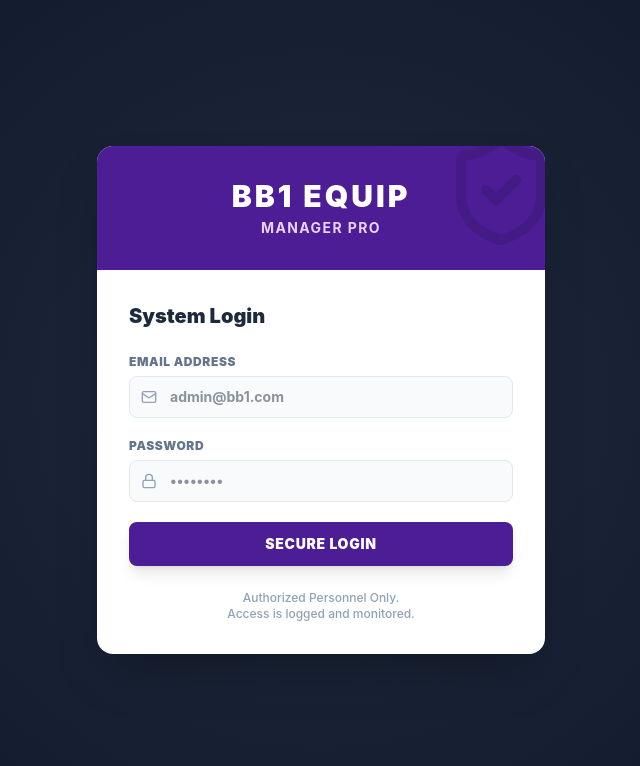
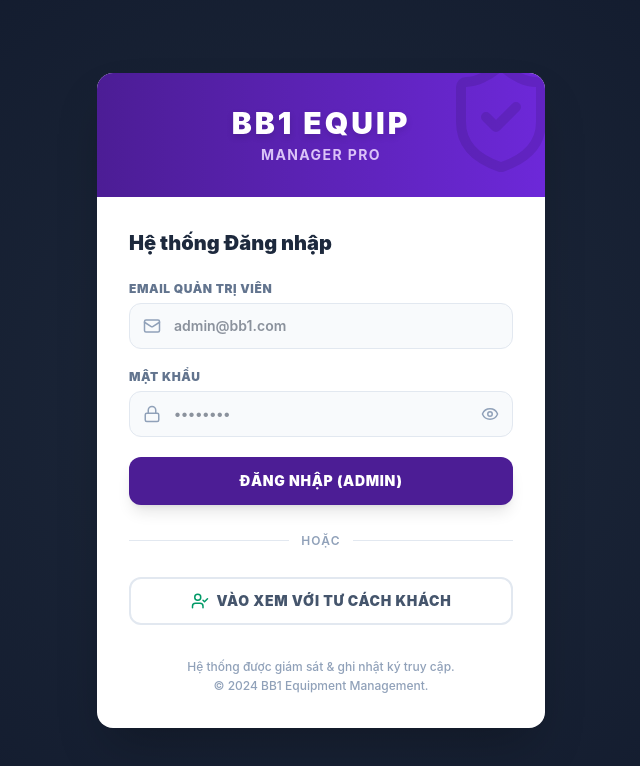
Before and after one commit to congnv-2026/bb1-equip-manager, a React (Vite) app: page / in a window 1280 px wide. Shown: the top 766 px of the page, without its empty margins (319-959 px from the left). Built offline with nearby package versions, Linux system fonts and the light colour scheme; no server answers.

Commit message:
Cập nhật #1

```diff
--- a/src/App.jsx
+++ b/src/App.jsx
@@ -7,10 +7,12 @@ import Preservation from './pages/Preservation';
 import ItrMatrix from './pages/ItrMatrix';
 import Punchlist from './pages/Punchlist';
 import CompletionsDashboard from './pages/CompletionsDashboard';
-import Login from './pages/Login'; // Kéo màn hình Login vào
+import Login from './pages/Login';
 
 function App() {
   const [session, setSession] = useState(null);
+  // Khởi tạo trạng thái Khách ngay từ lúc mở web bằng cách đọc localStorage
+  const [isGuest, setIsGuest] = useState(() => localStorage.getItem('bb1_guest_mode') === 'true');
   const [activeModule, setActiveModule] = useState('completionsDashboard');
   const [isInitializing, setIsInitializing] = useState(true);
 
@@ -23,6 +25,11 @@ function App() {
 
     const { data: { subscription } } = supabase.auth.onAuthStateChange((_event, session) => {
       setSession(session);
+      // Nếu Admin đăng xuất, tự động xóa luôn phiên Khách (nếu có)
+      if (!session) {
+        localStorage.removeItem('bb1_guest_mode');
+        setIsGuest(false);
+      }
     });
 
     return () => subscription.unsubscribe();
@@ -33,23 +40,29 @@ function App() {
     return <div className="h-screen w-screen bg-[#0f172a]"></div>;
   }
 
-  // NẾU CHƯA ĐĂNG NHẬP -> CHỈ ĐƯỢC THẤY MÀN HÌNH LOGIN
-  if (!session) {
-    return <Login />;
+  // NẾU CHƯA ĐĂNG NHẬP VÀ CŨNG KHÔNG PHẢI KHÁCH -> BẮT BUỘC Ở MÀN HÌNH LOGIN
+  if (!session && !isGuest) {
+    return (
+      <Login
+        onGuestLogin={() => setIsGuest(true)}
+      />
+    );
   }
 
-  // NẾU ĐÃ ĐĂNG NHẬP -> VÀO APP BÌNH THƯỜNG
+  // NẾU ĐÃ ĐĂNG NHẬP (ADMIN) HOẶC LÀ KHÁCH -> VÀO APP BÌNH THƯỜNG
   return (
     <div className="flex h-screen w-screen bg-slate-50 font-sans overflow-hidden">
-      <Sidebar activeModule={activeModule} setActiveModule={setActiveModule} />
+      {/* Truyền thêm cờ isGuest vào Sidebar để sau này bạn có thể ẩn/hiện menu tùy quyền */}
+      <Sidebar activeModule={activeModule} setActiveModule={setActiveModule} isGuest={isGuest} />
 
       <main className="flex-1 flex flex-col h-full bg-slate-50 relative min-w-0 overflow-hidden">
-        {activeModule === 'installDashboard' && <Dashboard />}
-        {activeModule === 'equipMaster' && <Matrix />}
-        {activeModule === 'preservation' && <Preservation />}
-        {activeModule === 'itrMatrix' && <ItrMatrix />}
-        {activeModule === 'punchlist' && <Punchlist />}
-        {activeModule === 'completionsDashboard' && <CompletionsDashboard />}
+        {/* Truyền cờ isGuest vào các trang để vô hiệu hóa nút Thêm/Sửa/Xóa nếu cần */}
+        {activeModule === 'installDashboard' && <Dashboard isGuest={isGuest} />}
+        {activeModule === 'equipMaster' && <Matrix isGuest={isGuest} />}
+        {activeModule === 'preservation' && <Preservation isGuest={isGuest} />}
+        {activeModule === 'itrMatrix' && <ItrMatrix isGuest={isGuest} />}
+        {activeModule === 'punchlist' && <Punchlist isGuest={isGuest} />}
+        {activeModule === 'completionsDashboard' && <CompletionsDashboard isGuest={isGuest} />}
       </main>
     </div>
   );
--- a/src/pages/Login.jsx
+++ b/src/pages/Login.jsx
@@ -1,12 +1,14 @@
 import React, { useState } from 'react';
 import { supabase } from '../supabase';
-import { Lock, Mail, AlertCircle, ShieldCheck } from 'lucide-react';
+import { Lock, Mail, AlertCircle, ShieldCheck, Eye, EyeOff, UserCheck, Loader2 } from 'lucide-react';
 
-export default function Login() {
+export default function Login({ onGuestLogin }) {
   const [email, setEmail] = useState('');
   const [password, setPassword] = useState('');
+  const [showPassword, setShowPassword] = useState(false);
   const [error, setError] = useState('');
   const [loading, setLoading] = useState(false);
+  const [guestLoading, setGuestLoading] = useState(false);
 
   const handleLogin = async (e) => {
     e.preventDefault();
@@ -18,79 +20,152 @@ export default function Login() {
       password,
     });
 
-    if (error) setError("Sai email hoặc mật khẩu. Vui lòng thử lại!");
+    if (error) {
+      // Bắt lỗi thông minh hơn
+      if (error.message.includes("Invalid login credentials")) {
+        setError("Email hoặc mật khẩu không chính xác!");
+      } else {
+        setError("Có lỗi xảy ra. Vui lòng thử lại!");
+      }
+    }
     setLoading(false);
   };
 
+  const handleGuestAccess = () => {
+    setGuestLoading(true);
+    // Hiệu ứng delay giả nhỏ để tạo cảm giác hệ thống đang xử lý thiết lập phiên Khách
+    setTimeout(() => {
+      localStorage.setItem('bb1_guest_mode', 'true');
+      if (onGuestLogin) {
+        onGuestLogin();
+      } else {
+        window.location.reload();
+      }
+    }, 600);
+  };
+
   return (
-    <div className="min-h-screen w-full flex items-center justify-center bg-[#0f172a] bg-opacity-95" style={{ backgroundImage: 'radial-gradient(circle at 50% 50%, #1e293b 0%, #0f172a 100%)' }}>
-      <div className="max-w-md w-full bg-white rounded-2xl shadow-2xl overflow-hidden animate-in fade-in zoom-in duration-300">
-        <div className="bg-[#4c1d95] p-8 text-center relative overflow-hidden">
-          <div className="absolute top-0 right-0 opacity-10 translate-x-4 -translate-y-4">
+    <div className="min-h-screen w-full flex items-center justify-center bg-[#0f172a] bg-opacity-95"
+         style={{ backgroundImage: 'radial-gradient(circle at 50% 50%, #1e293b 0%, #0f172a 100%)' }}>
+
+      <div className="max-w-md w-full bg-white rounded-2xl shadow-2xl overflow-hidden animate-in fade-in zoom-in duration-500">
+
+        {/* Header Section */}
+        <div className="bg-gradient-to-r from-[#4c1d95] to-[#6d28d9] p-8 text-center relative overflow-hidden">
+          <div className="absolute top-0 right-0 opacity-10 translate-x-4 -translate-y-4 transition-transform duration-700 hover:rotate-12">
             <ShieldCheck size={120} />
           </div>
-          <h1 className="text-3xl font-black text-white tracking-widest relative z-10">BB1 EQUIP</h1>
-          <p className="text-purple-200 font-bold text-sm tracking-widest mt-1 uppercase relative z-10">Manager Pro</p>
+          <h1 className="text-3xl font-black text-white tracking-widest relative z-10 drop-shadow-md">BB1 EQUIP</h1>
+          <p className="text-purple-200 font-bold text-sm tracking-widest mt-1 uppercase relative z-10 opacity-90">Manager Pro</p>
         </div>
 
+        {/* Body Section */}
         <div className="p-8">
           <h2 className="text-xl font-black text-slate-800 mb-6 flex items-center gap-2">
-            System Login
+            Hệ thống Đăng nhập
           </h2>
 
+          {/* Error Alert */}
           {error && (
-            <div className="mb-4 p-3 bg-red-50 border border-red-200 rounded-lg flex items-start gap-2 text-red-600 text-sm font-bold">
-              <AlertCircle size={16} className="mt-0.5 shrink-0" />
+            <div className="mb-5 p-3.5 bg-red-50 border-l-4 border-red-500 rounded-r-lg flex items-start gap-3 text-red-700 text-sm font-semibold animate-in slide-in-from-top-2">
+              <AlertCircle size={18} className="mt-0.5 shrink-0" />
               <p>{error}</p>
             </div>
           )}
 
+          {/* Admin Login Form */}
           <form onSubmit={handleLogin} className="space-y-5">
             <div>
-              <label className="text-xs font-black text-slate-500 uppercase tracking-wider mb-1.5 block">Email Address</label>
-              <div className="relative">
-                <div className="absolute inset-y-0 left-0 pl-3 flex items-center pointer-events-none">
-                  <Mail size={16} className="text-slate-400" />
+              <label className="text-xs font-black text-slate-500 uppercase tracking-wider mb-1.5 block">Email Quản trị viên</label>
+              <div className="relative group">
+                <div className="absolute inset-y-0 left-0 pl-3.5 flex items-center pointer-events-none transition-colors group-focus-within:text-purple-600">
+                  <Mail size={18} className="text-slate-400 group-focus-within:text-purple-600 transition-colors" />
                 </div>
                 <input
                   type="email"
                   required
+                  disabled={loading || guestLoading}
                   value={email}
                   onChange={(e) => setEmail(e.target.value)}
-                  className="w-full pl-10 pr-4 py-2.5 bg-slate-50 border border-slate-200 rounded-lg text-sm font-bold text-slate-800 outline-none focus:bg-white focus:border-purple-500 focus:ring-2 focus:ring-purple-200 transition-all"
+                  className="w-full pl-11 pr-4 py-3 bg-slate-50 border border-slate-200 rounded-xl text-sm font-semibold text-slate-800 outline-none focus:bg-white focus:border-purple-500 focus:ring-4 focus:ring-purple-500/10 transition-all disabled:opacity-60"
                   placeholder="admin@bb1.com"
                 />
               </div>
             </div>
 
             <div>
-              <label className="text-xs font-black text-slate-500 uppercase tracking-wider mb-1.5 block">Password</label>
-              <div className="relative">
-                <div className="absolute inset-y-0 left-0 pl-3 flex items-center pointer-events-none">
-                  <Lock size={16} className="text-slate-400" />
+              <label className="text-xs font-black text-slate-500 uppercase tracking-wider mb-1.5 block">Mật khẩu</label>
+              <div className="relative group">
+                <div className="absolute inset-y-0 left-0 pl-3.5 flex items-center pointer-events-none">
+                  <Lock size={18} className="text-slate-400 group-focus-within:text-purple-600 transition-colors" />
                 </div>
                 <input
-                  type="password"
+                  type={showPassword ? "text" : "password"}
                   required
+                  disabled={loading || guestLoading}
                   value={password}
                   onChange={(e) => setPassword(e.target.value)}
-                  className="w-full pl-10 pr-4 py-2.5 bg-slate-50 border border-slate-200 rounded-lg text-sm font-bold text-slate-800 outline-none focus:bg-white focus:border-purple-500 focus:ring-2 focus:ring-purple-200 transition-all"
+                  className="w-full pl-11 pr-12 py-3 bg-slate-50 border border-slate-200 rounded-xl text-sm font-semibold text-slate-800 outline-none focus:bg-white focus:border-purple-500 focus:ring-4 focus:ring-purple-500/10 transition-all disabled:opacity-60"
                   placeholder="••••••••"
                 />
+                <button
+                  type="button"
+                  tabIndex="-1"
+                  onClick={() => setShowPassword(!showPassword)}
+                  className="absolute inset-y-0 right-0 pr-3.5 flex items-center text-slate-400 hover:text-slate-600 focus:outline-none"
+                >
+                  {showPassword ? <EyeOff size={18} /> : <Eye size={18} />}
+                </button>
               </div>
             </div>
 
             <button
               type="submit"
-              disabled={loading}
-              className={`w-full py-3 rounded-lg text-white font-black uppercase tracking-wider text-sm shadow-lg transition-all ${loading ? 'bg-slate-400 cursor-not-allowed' : 'bg-[#4c1d95] hover:bg-[#5b21b6] hover:shadow-purple-900/30'}`}
+              disabled={loading || guestLoading}
+              className={`w-full py-3.5 rounded-xl text-white font-black uppercase tracking-wider text-sm shadow-lg transition-all flex items-center justify-center gap-2 ${loading ? 'bg-purple-400 cursor-not-allowed' : 'bg-[#4c1d95] hover:bg-[#5b21b6] hover:shadow-purple-900/40 hover:-translate-y-0.5'}`}
             >
-              {loading ? 'Authenticating...' : 'Secure Login'}
+              {loading ? (
+                <>
+                  <Loader2 size={18} className="animate-spin" />
+                  Đang xác thực...
+                </>
+              ) : 'Đăng nhập (Admin)'}
             </button>
           </form>
 
-          <p className="mt-6 text-center text-xs font-medium text-slate-400">
-            Authorized Personnel Only. <br/> Access is logged and monitored.
+          {/* Divider */}
+          <div className="relative my-7">
+            <div className="absolute inset-0 flex items-center">
+              <div className="w-full border-t border-slate-200"></div>
+            </div>
+            <div className="relative flex justify-center text-xs">
+              <span className="px-3 bg-white text-slate-400 font-semibold uppercase tracking-widest">Hoặc</span>
+            </div>
+          </div>
+
+          {/* Guest Login Button */}
+          <button
+            type="button"
+            onClick={handleGuestAccess}
+            disabled={loading || guestLoading}
+            className={`w-full py-3 rounded-xl border-2 font-black uppercase tracking-wider text-sm flex items-center justify-center gap-2 transition-all ${guestLoading ? 'border-slate-200 bg-slate-50 text-slate-400 cursor-not-allowed' : 'border-slate-200 text-slate-600 hover:bg-slate-50 hover:border-slate-300 hover:text-slate-800 active:scale-[0.98]'}`}
+          >
+            {guestLoading ? (
+               <>
+                 <Loader2 size={18} className="animate-spin text-slate-400" />
+                 Đang thiết lập...
+               </>
+            ) : (
+               <>
+                 <UserCheck size={18} className="text-emerald-600" />
+                 Vào xem với tư cách Khách
+               </>
+            )}
+          </button>
+
+          <p className="mt-8 text-center text-xs font-medium text-slate-400 leading-relaxed">
+            Hệ thống được giám sát & ghi nhật ký truy cập.<br/>
+            © 2024 BB1 Equipment Management.
           </p>
         </div>
       </div>
```
Also changed, not shown: src/pages/Dashboard.jsx (+38 -16 lines).
